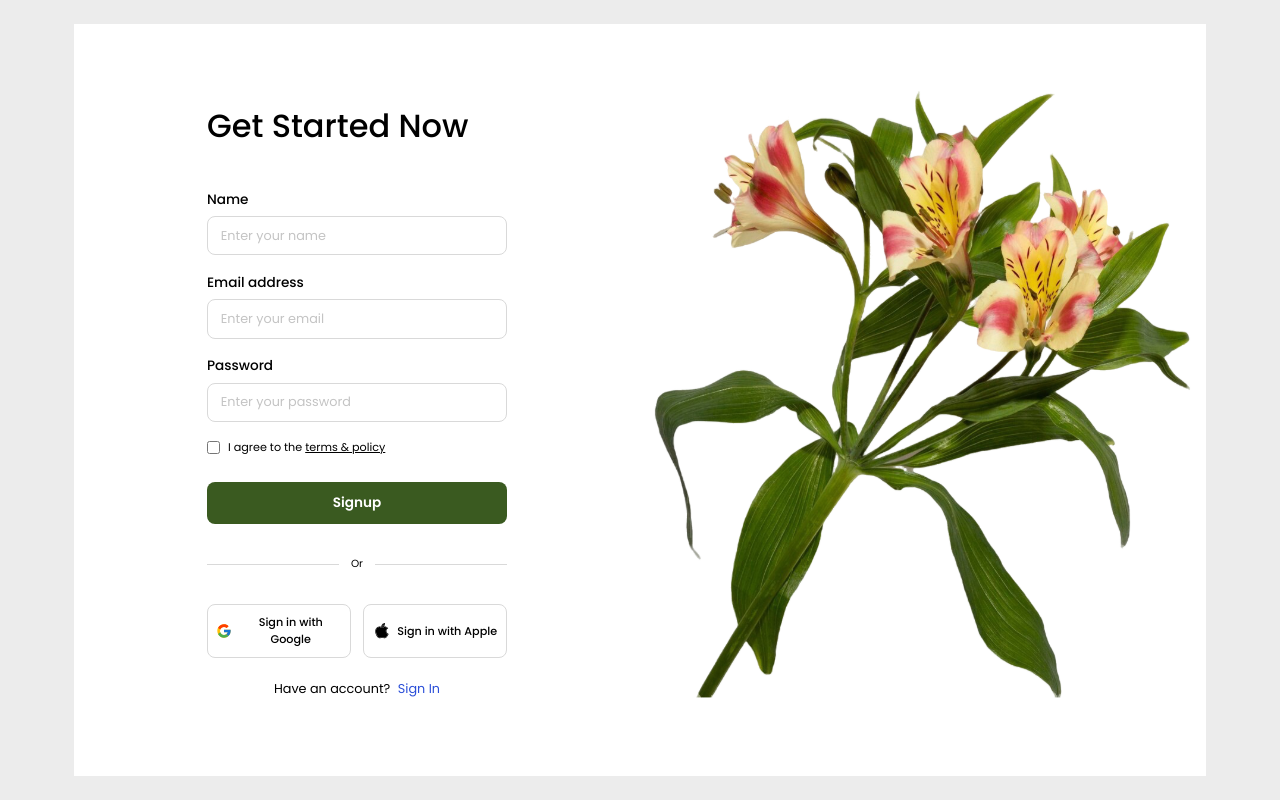
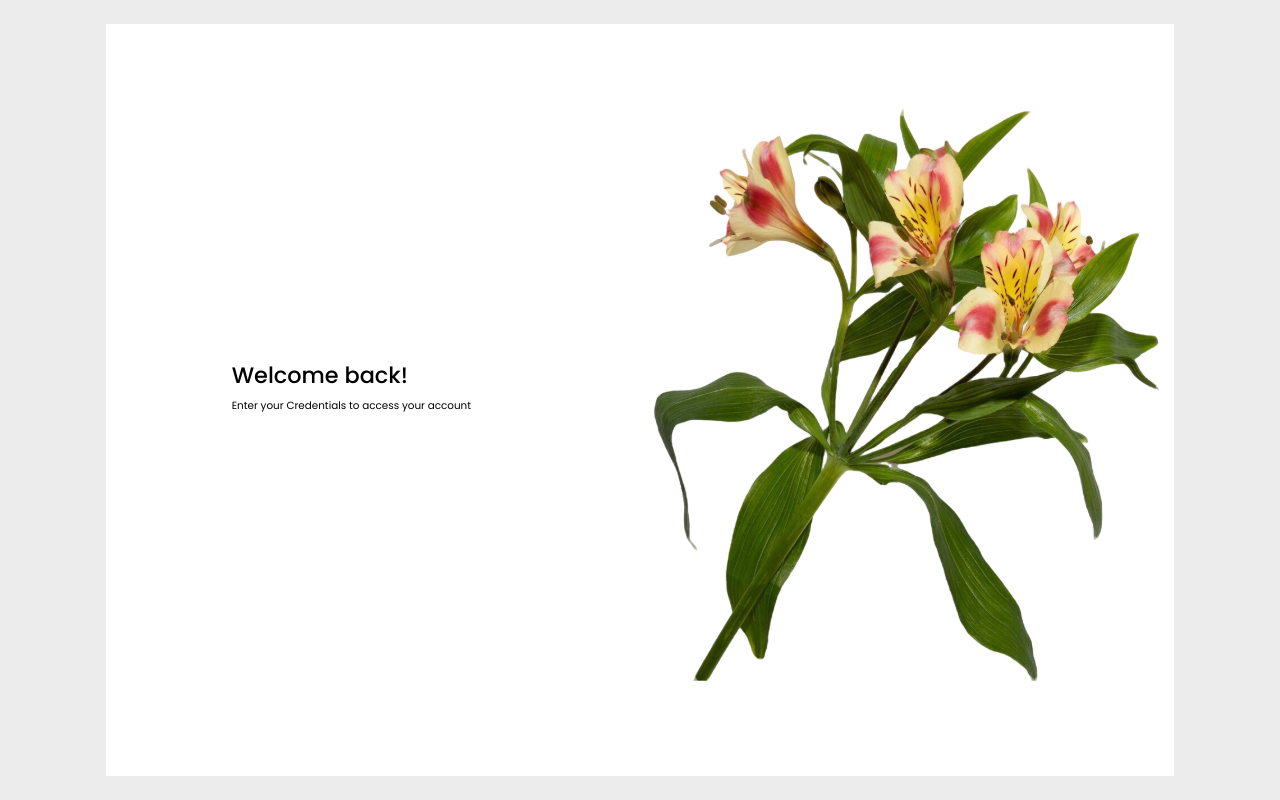
Before and after one commit to IMOitself/appdev1-final-practical-exam, a React (Vite) app: page / in a window 1280 px wide. Built offline with nearby package versions, Linux system fonts and the light colour scheme.

Commit message:
Update Login page title

```diff
--- a/src/components/Login/Login.jsx
+++ b/src/components/Login/Login.jsx
@@ -8,54 +8,8 @@ export default function Login() {
         <div className={styles.login}>
             <section className={styles.left}>
                 <div className={styles.content}>
-                    <h1 className={styles.title}>Get Started Now</h1>
-
-                    <form className={styles.form} onSubmit={(e) => e.preventDefault()}>
-                        <div className={styles.field}>
-                            <label htmlFor="name">Name</label>
-                            <input id="name" type="text" placeholder="Enter your name" />
-                        </div>
-
-                        <div className={styles.field}>
-                            <label htmlFor="email">Email address</label>
-                            <input id="email" type="email" placeholder="Enter your email" />
-                        </div>
-
-                        <div className={styles.field}>
-                            <label htmlFor="password">Password</label>
-                            <input id="password" type="password" placeholder="Enter your password" />
-                        </div>
-
-                        <label className={styles.terms}>
-                            <input type="checkbox" />
-                            <span>
-                                I agree to the <a href="#">terms &amp; policy</a>
-                            </span>
-                        </label>
-
-                        <button type="submit" className={styles.submit}>
-                            Signup
-                        </button>
-                    </form>
-
-                    <div className={styles.divider}>
-                        <span>Or</span>
-                    </div>
-
-                    <div className={styles.socials}>
-                        <button type="button" className={styles.social}>
-                            <img src={googleIcon} alt="" />
-                            Sign in with Google
-                        </button>
-                        <button type="button" className={styles.social}>
-                            <img src={appleIcon} alt="" />
-                            Sign in with Apple
-                        </button>
-                    </div>
-
-                    <p className={styles.signin}>
-                        Have an account? <a href="#">Sign In</a>
-                    </p>
+                    <h1 className={styles.title}>Welcome back!</h1>
+                    <p className={styles.subtitle}>Enter your Credentials to access your account</p>
                 </div>
             </section>
 
--- a/src/components/Login/Login.module.css
+++ b/src/components/Login/Login.module.css
@@ -21,9 +21,14 @@
 }
 
 .title {
-    margin-bottom: 2.5rem;
-    font-size: 2rem;
+    margin-bottom: 0.35rem;
+    font-size: 1.4rem;
     font-weight: 500;
+}
+
+.subtitle {
+    margin-bottom: 1.75rem;
+    font-size: 0.65rem;
 }
 
 /* ---------- form ---------- */
```
Also changed, not shown: bautista-login-title.png (added).
